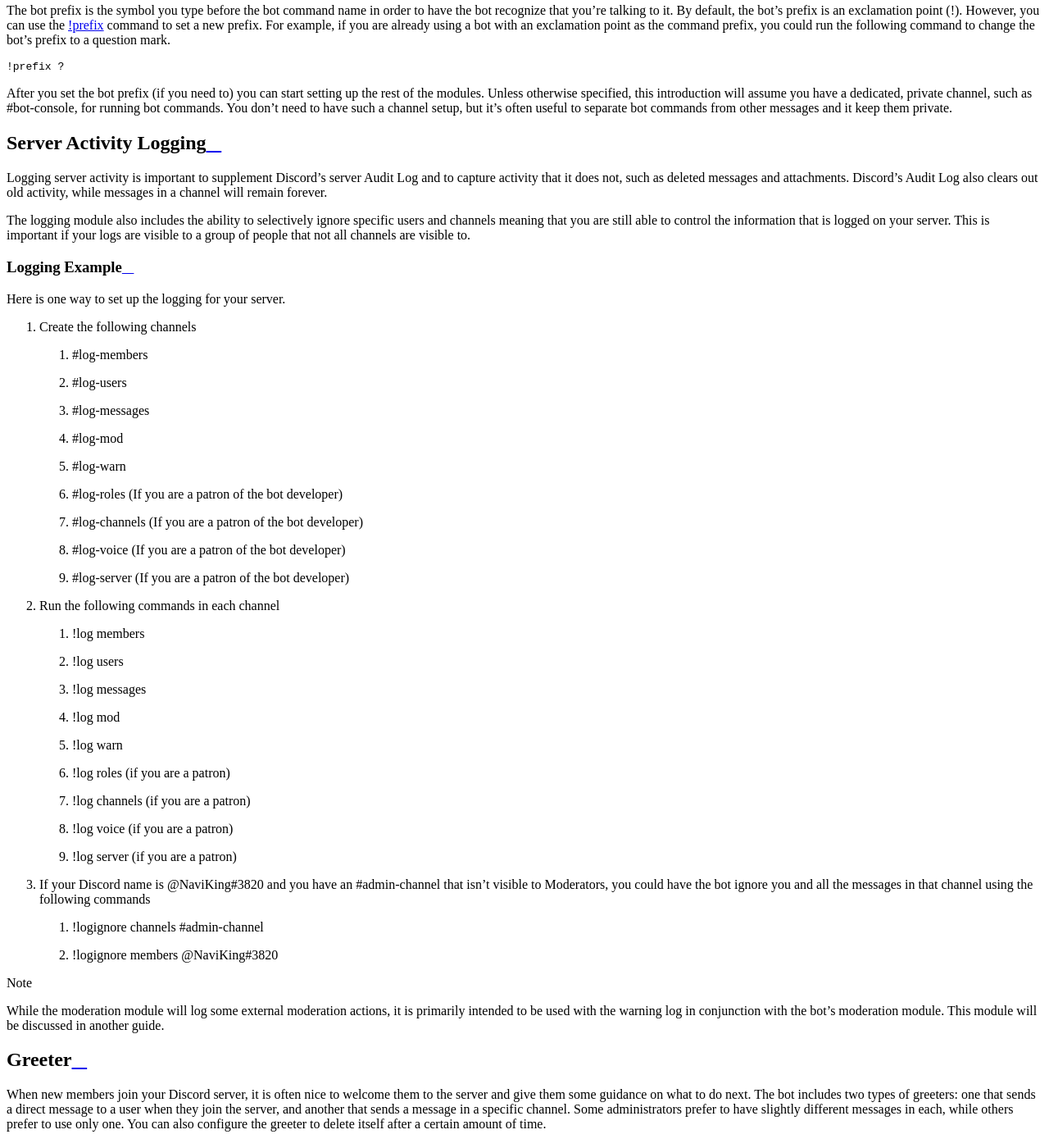
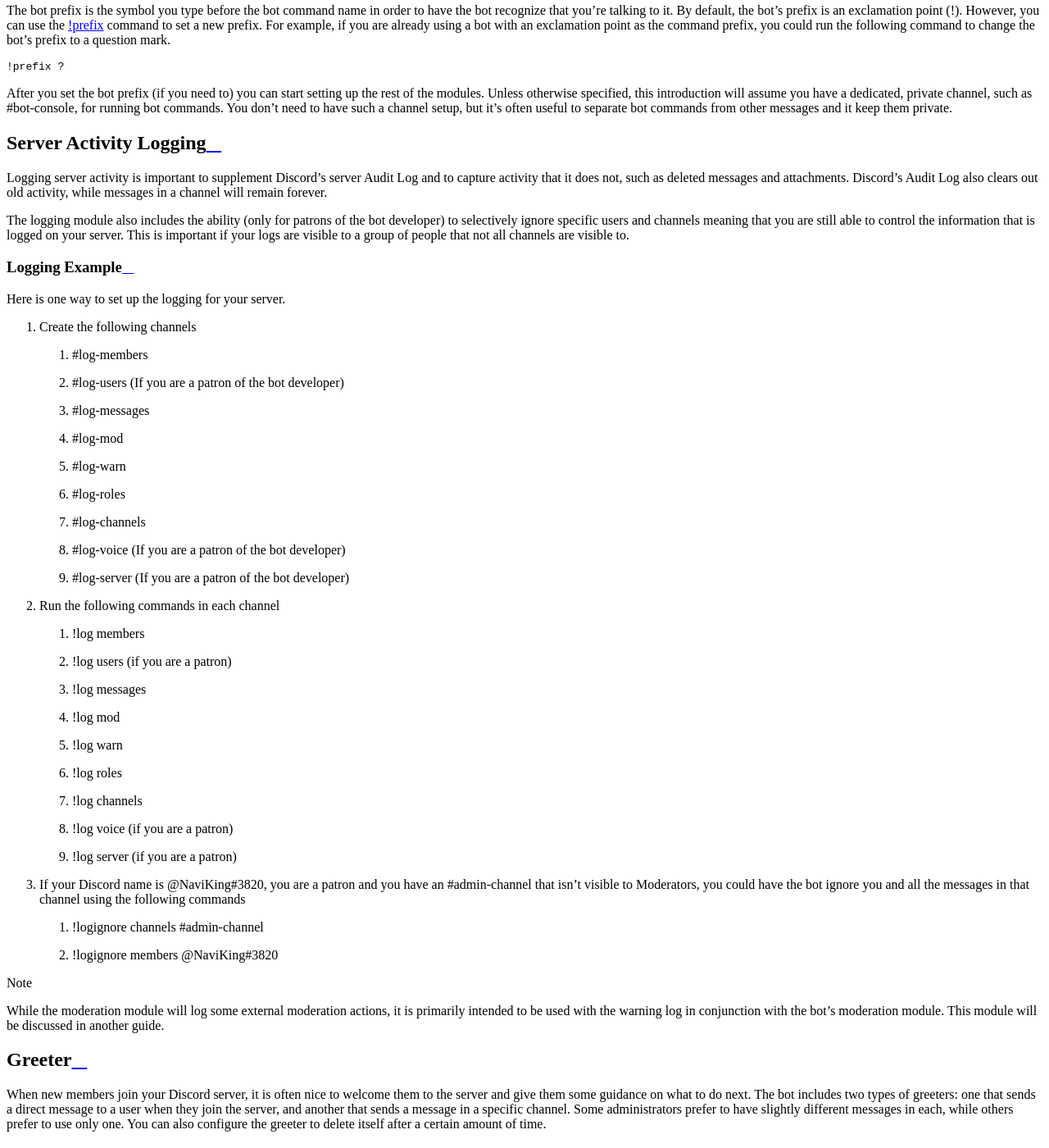
Before and after one commit to cycloptux/GiselleBot-Documentation, a Sphinx documentation site: the page built from docs/source/guides/administration.rst, in a window 1280 px wide and 1400 px high, scrolled down 1603 px. Shown: the whole window at 82% size. Built offline with Sphinx 7.4.7 and the Read the Docs theme 2.0.0, drawn with Linux system fonts in a browser that asks for light colours.

Commit message:
Changed some Patreon notes in the administration guide, moved music to normal modules.

```diff
--- a/docs/source/guides/administration.rst
+++ b/docs/source/guides/administration.rst
@@ -37,7 +37,7 @@ Server Activity Logging
 
 Logging server activity is important to supplement Discord's server Audit Log and to capture activity that it does not, such as deleted messages and attachments. Discord's Audit Log also clears out old activity, while messages in a channel will remain forever.
 
-The logging module also includes the ability to selectively ignore specific users and channels meaning that you are still able to control the information that is logged on your server. This is important if your logs are visible to a group of people that not all channels are visible to.
+The logging module also includes the ability (only for patrons of the bot developer) to selectively ignore specific users and channels meaning that you are still able to control the information that is logged on your server. This is important if your logs are visible to a group of people that not all channels are visible to.
 
 Logging Example
 ^^^^^^^^^^^^^^^
@@ -47,28 +47,28 @@ Here is one way to set up the logging for your server.
 1. Create the following channels
 
   a. #log-members
-  b. #log-users
+  b. #log-users (If you are a patron of the bot developer)
   c. #log-messages
   d. #log-mod
   e. #log-warn
-  f. #log-roles (If you are a patron of the bot developer)
-  g. #log-channels (If you are a patron of the bot developer)
+  f. #log-roles
+  g. #log-channels
   h. #log-voice (If you are a patron of the bot developer)
   i. #log-server (If you are a patron of the bot developer)
 
 2. Run the following commands in each channel
 
   a. |bot_prefix|\ log members
-  b. |bot_prefix|\ log users
+  b. |bot_prefix|\ log users (if you are a patron)
   c. |bot_prefix|\ log messages
   d. |bot_prefix|\ log mod
   e. |bot_prefix|\ log warn
-  f. |bot_prefix|\ log roles (if you are a patron)
-  g. |bot_prefix|\ log channels (if you are a patron)
+  f. |bot_prefix|\ log roles
+  g. |bot_prefix|\ log channels
   h. |bot_prefix|\ log voice (if you are a patron)
   i. |bot_prefix|\ log server (if you are a patron)
 
-3. If your Discord name is @NaviKing#3820 and you have an #admin-channel that isn't visible to Moderators, you could have the bot ignore you and all the messages in that channel using the following commands
+3. If your Discord name is @NaviKing#3820, you are a patron and you have an #admin-channel that isn't visible to Moderators, you could have the bot ignore you and all the messages in that channel using the following commands
 
   a. |bot_prefix|\ logignore channels #admin-channel
   b. |bot_prefix|\ logignore members @NaviKing#3820
--- a/docs/source/premium_modules/music.rst
+++ b/docs/source/modules/music.rst
@@ -6,6 +6,7 @@ The Music module enables users to listen to YouTube music in a Discord server's
 
 .. admonition:: Patreon
 
+    By default, each server is limited to having a maximum of 3 songs in a queue, and each song can only be a maximum of 8 minutes long. You can unlock up to 50 songs-queues and uncap the duration limit (also enabling the streaming of live channels) **Patreon** pledges (see: :ref:`patreon-perks`).
     Out of the following commands, |bot_prefix|\ mpause, |bot_prefix|\ mresume, |bot_prefix|\ mvolume and |bot_prefix|\ mlyrics can be unlocked via **Patreon** pledges (see: :ref:`patreon-perks`).
 
 |bot_prefix|\ mplay
```
